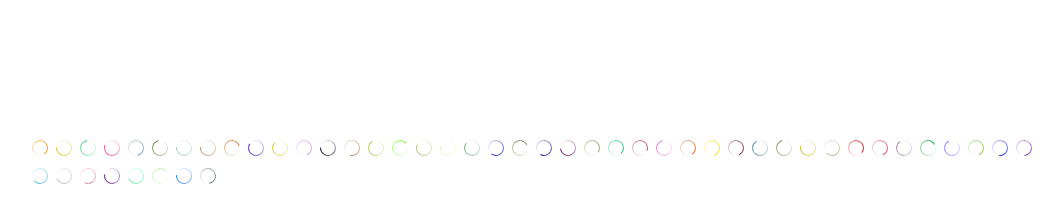
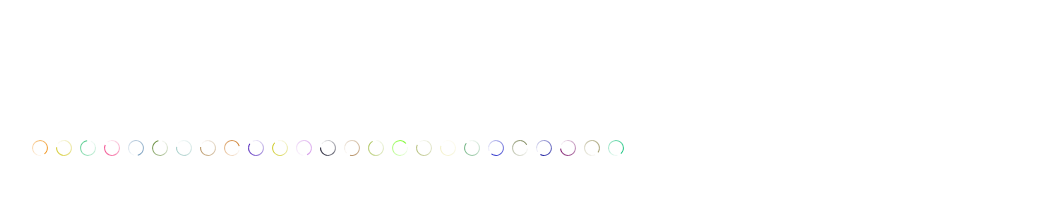
Before and after one commit to earnubs/spinner, a plain HTML site: page test.html in a window 1280 px wide. Shown: the whole page, without its empty margins (108-1171 px from the left). Drawn offline with Linux system fonts and the light colour scheme.

Commit message:
reduce no of spinners to check perf on ios

```diff
--- a/test.html
+++ b/test.html
@@ -24,7 +24,7 @@
 
       var WIDTH = 24;
 
-      for (var i = 50; i--;) {
+      for (var i = 25; i--;) {
         var id = 'cvs-' + i;
         var canvas = createCanvas(id, WIDTH)
         document.body.appendChild(canvas);
```
